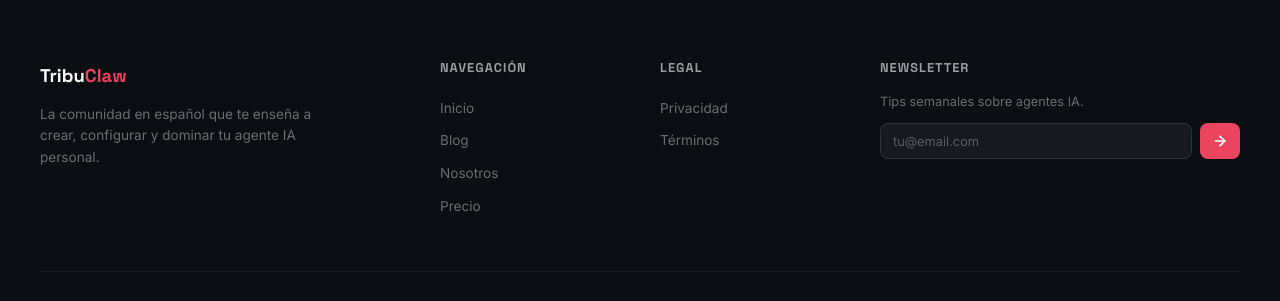
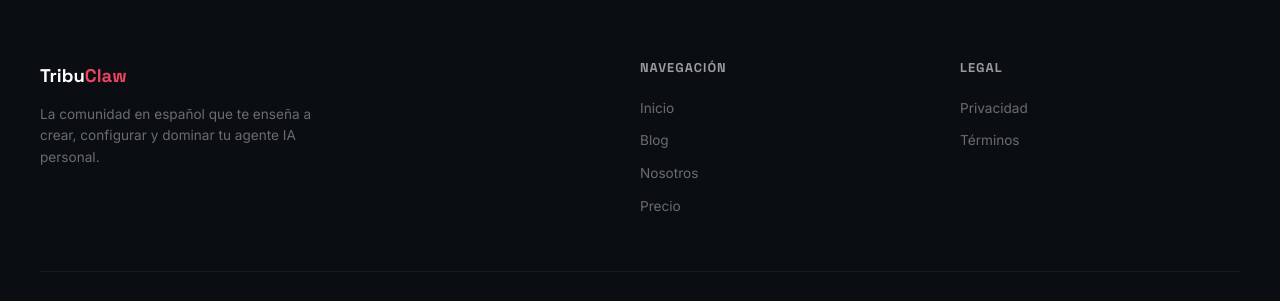
Before and after one commit to alvarocerpa/tribuclaw, an Astro site: page / in a window 1280 px wide. Shown: the part 7483-7784 px from the top of the page. Built offline with nearby package versions, Linux system fonts and the light colour scheme; Astro itself is replaced by a stand-in of ours.

Commit message:
remove newsletter forms and styling

```diff
--- a/src/components/Footer.astro
+++ b/src/components/Footer.astro
@@ -20,17 +20,6 @@ const today = new Date();
         <h4>Legal</h4>
         <a href="/privacidad/">Privacidad</a>
         <a href="/terminos/">Términos</a>
-      </div>
-      <div class="footer-col">
-        <h4>Newsletter</h4>
-        <p class="newsletter-desc">Tips semanales sobre agentes IA.</p>
-        <!-- TODO: Álvaro debe configurar el endpoint real (ej. formspree.io/f/TU_ID) -->
-        <form class="newsletter-form" action="#" method="POST">
-          <input type="email" name="email" placeholder="tu@email.com" required aria-label="Email" />
-          <button type="submit" aria-label="Suscribir">
-            <svg width="16" height="16" viewBox="0 0 24 24" fill="none" stroke="currentColor" stroke-width="2.5" stroke-linecap="round"><line x1="5" y1="12" x2="19" y2="12"/><polyline points="12 5 19 12 12 19"/></svg>
-          </button>
-        </form>
       </div>
     </div>
     <div class="footer-bottom">
@@ -102,43 +91,6 @@ const today = new Date();
     transition: color 0.2s;
   }
   .footer-col a:hover { color: #e94560; text-decoration: none; }
-  .newsletter-desc {
-    color: rgba(250,250,250,0.4);
-    font-size: 0.8rem;
-    margin: 0 0 0.75rem;
-    line-height: 1.5;
-  }
-  .newsletter-form {
-    display: flex;
-    gap: 0.5rem;
-  }
-  .newsletter-form input {
-    flex: 1;
-    background: rgba(255,255,255,0.05);
-    border: 1px solid rgba(255,255,255,0.1);
-    border-radius: 8px;
-    padding: 0.6rem 0.75rem;
-    color: #fff;
-    font-size: 0.8rem;
-    font-family: 'Inter', sans-serif;
-    outline: none;
-    transition: border-color 0.2s;
-  }
-  .newsletter-form input::placeholder { color: rgba(250,250,250,0.3); }
-  .newsletter-form input:focus { border-color: rgba(233,69,96,0.4); }
-  .newsletter-form button {
-    display: flex;
-    align-items: center;
-    justify-content: center;
-    background: #e94560;
-    border: none;
-    border-radius: 8px;
-    padding: 0.6rem 0.75rem;
-    color: #fff;
-    cursor: pointer;
-    transition: background 0.2s;
-  }
-  .newsletter-form button:hover { background: #d13a53; }
   .footer-bottom {
     display: flex;
     justify-content: space-between;
@@ -167,7 +119,7 @@ const today = new Date();
   .accent-link { color: #e94560 !important; }
 
   @media (min-width: 640px) {
-    .footer-grid { grid-template-columns: 2fr 1fr 1fr 2fr; }
+    .footer-grid { grid-template-columns: 2fr 1fr 1fr; }
   }
   @media (max-width: 639px) {
     .footer-bottom { flex-direction: column; text-align: center; }
```
Also changed, not shown: src/layouts/BlogPost.astro (+0 -34 lines), 1 other file.
